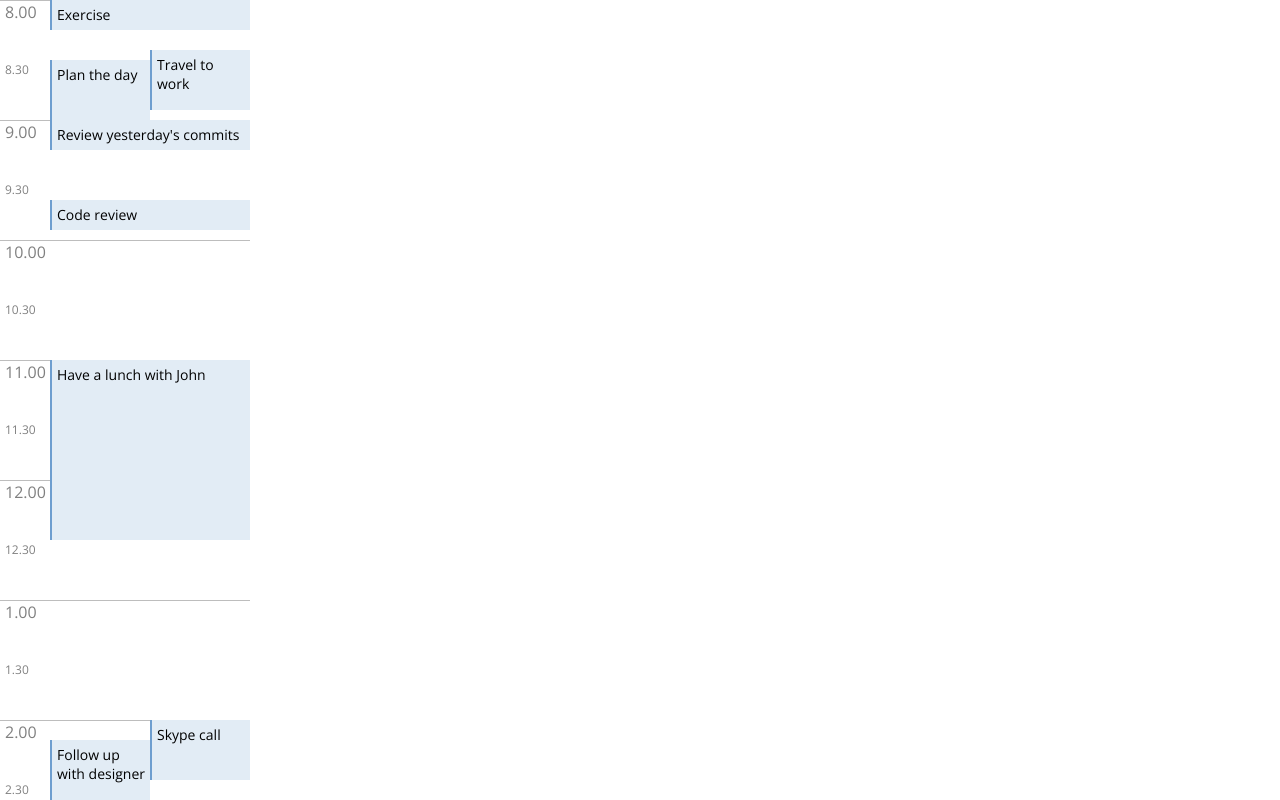
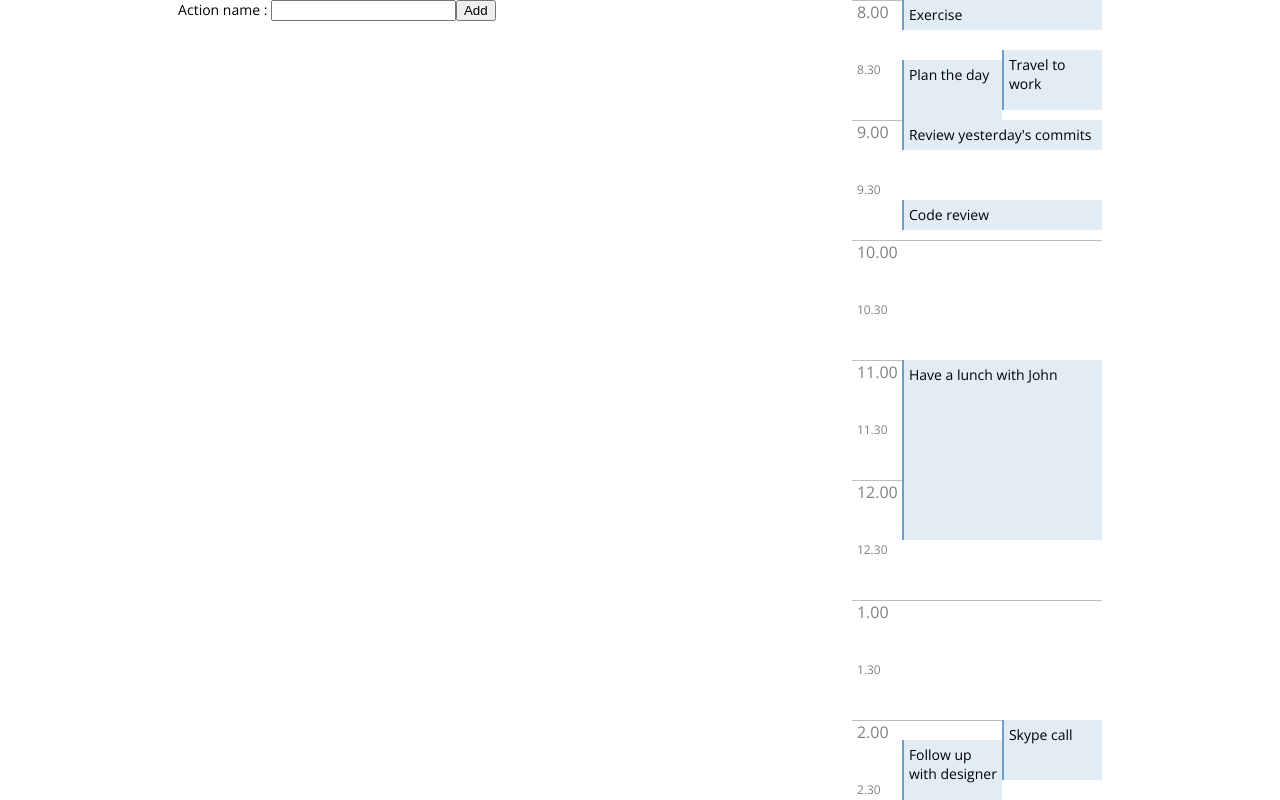
Before and after one commit to Krabonub/timetable, a React (Create React App) app: page / in a window 1280 px wide. Shown: the top 800 px of the page. Built offline with nearby package versions, Linux system fonts and the light colour scheme.

Commit message:
routing install

```diff
--- a/package.json
+++ b/package.json
@@ -3,9 +3,11 @@
   "version": "0.1.0",
   "private": true,
   "dependencies": {
+    "babel-polyfill": "^6.26.0",
     "react": "^16.2.0",
     "react-dom": "^16.2.0",
     "react-redux": "^5.0.7",
+    "react-router": "^4.2.0",
     "react-scripts": "1.1.1",
     "redux": "^3.7.2"
   },
--- /dev/null
+++ b/src/components/App.js
@@ -0,0 +1,31 @@
+import React, {Component} from 'react';
+import Day from './Day';
+import {connect} from 'react-redux';
+import Control_panel from './Control_panel'
+import '../css/App.css';
+
+class App extends Component {
+    constructor(props){
+        super(props);
+        //this.state = {};
+    }
+    render() {
+        return (
+            <div class="app">
+                <Control_panel></Control_panel>
+                <Day></Day>
+            </div>
+        );
+    }
+}
+
+function mapStateToProps(state){
+    return {
+        appStore : state
+    };
+}
+
+export default connect(
+    mapStateToProps,
+    dispatch =>({})
+)(App);
--- a/src/App.js
+++ b/src/components/Control_panel.js
@@ -1,16 +1,18 @@
 import React, {Component} from 'react';
-import Day from './components/Day';
 import {connect} from 'react-redux';
 
-class App extends Component {
+class Control_panel extends Component {
     constructor(props){
         super(props);
-        this.state = {};
+        //this.state = {};
     }
     render() {
         return (
             <div>
-                <Day></Day>
+                <form>
+                    <label>Action name : <input type="text" /></label>
+                    <button>Add</button>
+                </form>
             </div>
         );
     }
@@ -25,4 +27,4 @@ function mapStateToProps(state){
 export default connect(
     mapStateToProps,
     dispatch =>({})
-)(App);
+)(Control_panel);
--- a/src/components/Day.js
+++ b/src/components/Day.js
@@ -1,6 +1,5 @@
 import React, {Component} from 'react';
 import {connect} from 'react-redux';
-import '../css/Day.css';
 
 class Day extends Component {
     constructor(props) {
--- /dev/null
+++ b/src/css/App.css
@@ -0,0 +1,62 @@
+.app {
+    display: flex;
+    flex-direction: row;
+    align-items: flex-start;
+    justify-content: space-around;
+}
+
+.timetable {
+    position: relative;
+    /*border-left:1px solid #BDBDBD;*/
+    height: 100vh;
+    overflow: auto;
+    box-sizing: content-box;
+}
+
+.timetable .background_hour {
+    padding-left: 5px;
+    font-size: 16px;
+    font-weight: 200;
+    box-sizing: border-box;
+    width: 250px;
+    height: 120px;
+    background: #FFFFFF;
+    color: grey;
+    display: flex;
+    align-items: flex-start;
+    justify-content: flex-start;
+    flex-direction: column;
+    border-top: 1px solid #BDBDBD;
+    position: relative;
+}
+
+.timetable .background_hour .half_an_hour {
+    box-sizing: border-box;
+    position: absolute;
+    top: 60px;
+    font-size: 12px;
+}
+
+.timetable .task {
+    box-sizing: border-box;
+    font-size: 14px;
+    width: 200px;
+    position: absolute;
+    background: #E2ECF5;
+    top: 0;
+    left: 50px;
+    color: black;
+    max-width: 200px;
+    border-left: 2px solid #6E9ECF;
+    padding: 5px;
+}
+
+.timetable .left_task {
+    left: 50px;
+    width: 100px;
+}
+
+.timetable .right_task {
+    left: 150px;
+    width: 100px;
+}
--- a/src/css/Day.css
+++ /dev/null
@@ -1,49 +0,0 @@
-.timetable{
-    position:relative;
-}
-.timetable .background_hour {
-    padding-left:5px;
-    font-size:16px;
-    font-weight:200;
-    box-sizing: border-box;
-    width: 250px;
-    height: 120px;
-    background: #FFFFFF;
-    color: grey;
-    display: flex;
-    align-items: flex-start;
-    justify-content: flex-start;
-    flex-direction: column;
-    border-top: 1px solid #BDBDBD;
-    position:relative;
-}
-
-.timetable .background_hour .half_an_hour{
-    box-sizing:border-box;
-    position:absolute;
-    top:60px;
-    font-size:12px;
-}
-
-.timetable .task {
-    box-sizing: border-box;
-    font-size:14px;
-    width:200px;
-    position: absolute;
-    background: #E2ECF5;
-    top: 0;
-    left: 50px;
-    color: black;
-    max-width: 200px;
-    border-left: 2px solid #6E9ECF;
-    padding: 5px;
-}
-.timetable .left_task{
-    left:50px;
-    width:100px;
-}
-
-.timetable .right_task{
-    left:150px;
-    width:100px;
-}
--- a/src/css/index.css
+++ b/src/css/index.css
@@ -3,4 +3,5 @@ body {
   padding: 0;
   background:#FFFFFF;
   font:14px 'Open Sans', sans-serif;
+  height:100vh;
 }
--- a/src/index.js
+++ b/src/index.js
@@ -1,10 +1,12 @@
+import 'babel-polyfill';
 import React from 'react';
 import ReactDOM from 'react-dom';
 import {createStore} from 'redux';
 import {Provider} from 'react-redux';
 import './css/index.css';
-import App from './App';
+import App from './components/App';
 import registerServiceWorker from './registerServiceWorker';
+import { Router, Route, IndexRoute, browserHistory } from 'react-router'
 
 
 /////////////////////// Redux ///////////////////
```
Also changed, not shown: src/components/Hour.js (deleted, +0 -16 lines), 2 other files (tests, documents, lock files or other folders).
